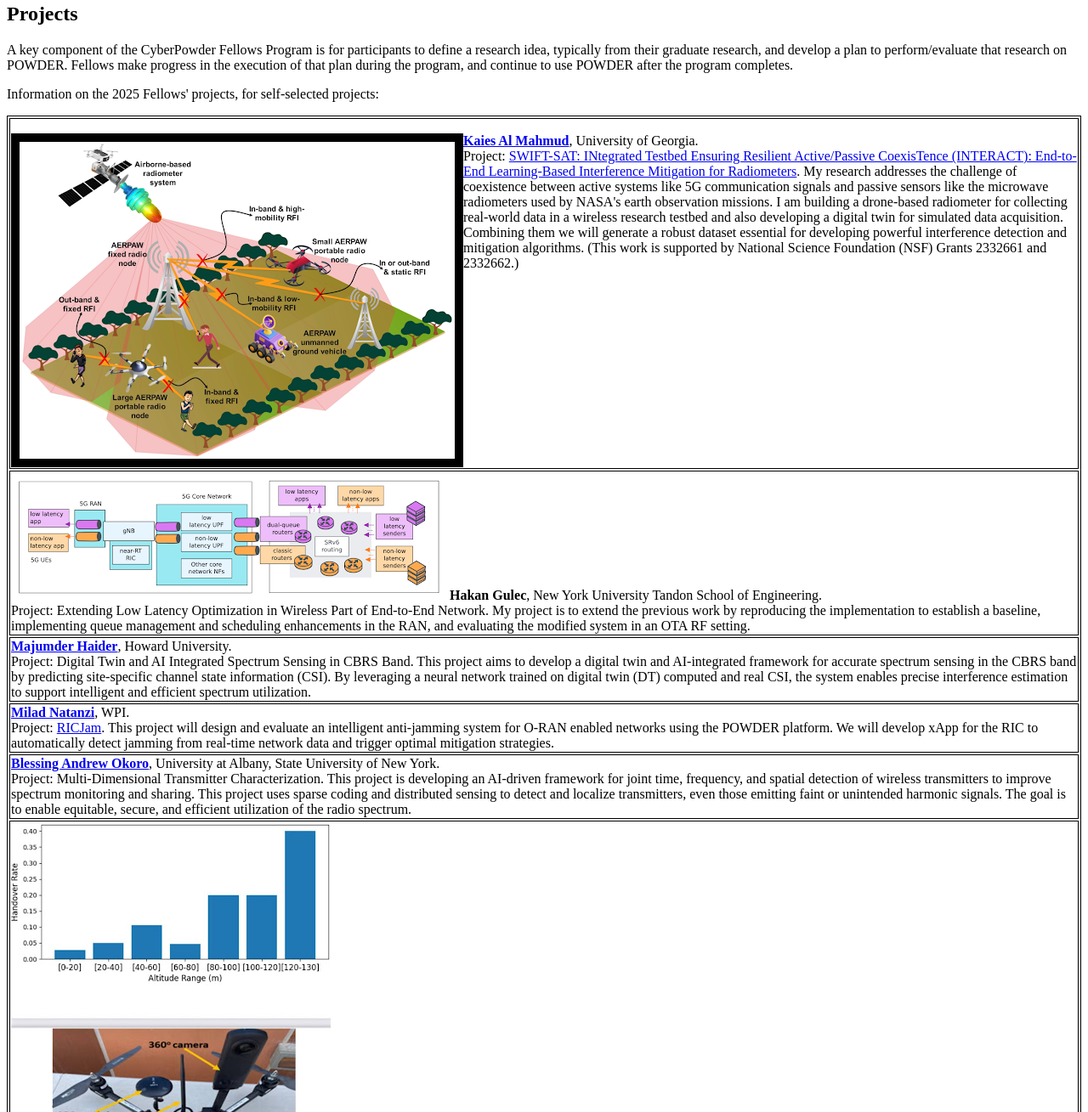
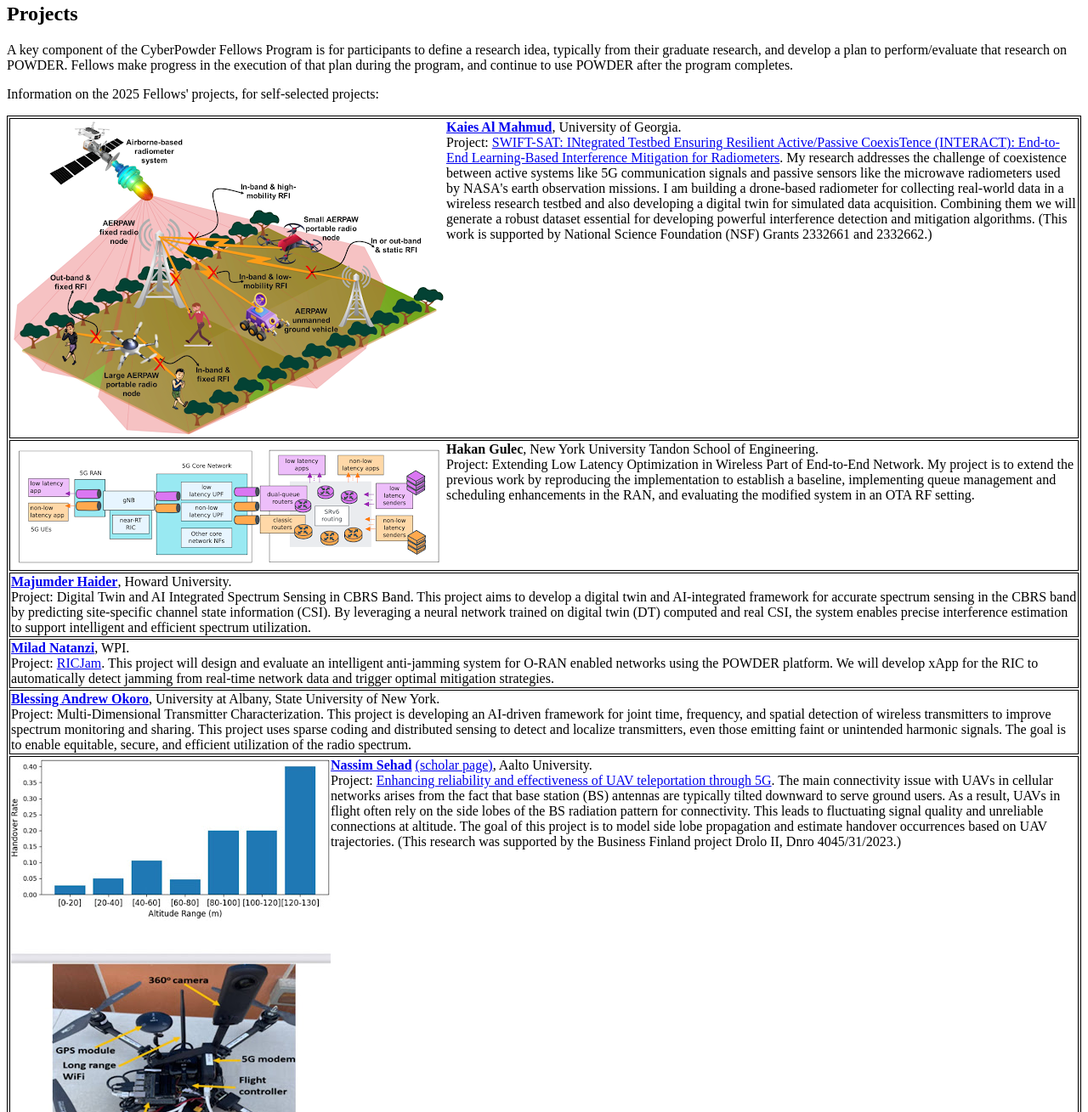
Before and after one commit to npatwari/cyberpowderwebsite, a plain HTML site: page index.html in a window 1280 px wide. Shown: the part 2251-3560 px from the top of the page at 85% size. Drawn offline with Linux system fonts and the light colour scheme.

Commit message:
Update index.html
fixing img wrap

```diff
--- a/index.html
+++ b/index.html
@@ -242,11 +242,11 @@
         <p>Information on the 2025 Fellows' projects, for self-selected projects:</p>
         <table>
             <tr>
-                <td><p></p><img src="kaies_al_mahmud.png" alt="Airborne radiometer and ground-based wireless activity" align=left border=10px solid #000>
-                <strong><a href="https://www.linkedin.com/in/kaiesalmahmud/" target="_blank">Kaies Al Mahmud</a></strong>, University of Georgia. <br>Project: <a href="https://www.nsf.gov/awardsearch/showAward?AWD_ID=2332662&HistoricalAwards=false" target="_blank">SWIFT-SAT: INtegrated Testbed Ensuring Resilient Active/Passive CoexisTence (INTERACT): End-to-End Learning-Based Interference Mitigation for Radiometers</a>. My research addresses the challenge of coexistence between active systems like 5G communication signals and passive sensors like the microwave radiometers used by NASA's earth observation missions. I am building a drone-based radiometer for collecting real-world data in a wireless research testbed and also developing a digital twin for simulated data acquisition. Combining them we will generate a robust dataset essential for developing powerful interference detection and mitigation algorithms. (This work is supported by National Science Foundation (NSF) Grants 2332661 and 2332662.)</p></td>
+                <td><img src="kaies_al_mahmud.png" alt="Airborne radiometer and ground-based wireless activity" align=left>
+                <strong><a href="https://www.linkedin.com/in/kaiesalmahmud/" target="_blank">Kaies Al Mahmud</a></strong>, University of Georgia. <br>Project: <a href="https://www.nsf.gov/awardsearch/showAward?AWD_ID=2332662&HistoricalAwards=false" target="_blank">SWIFT-SAT: INtegrated Testbed Ensuring Resilient Active/Passive CoexisTence (INTERACT): End-to-End Learning-Based Interference Mitigation for Radiometers</a>. My research addresses the challenge of coexistence between active systems like 5G communication signals and passive sensors like the microwave radiometers used by NASA's earth observation missions. I am building a drone-based radiometer for collecting real-world data in a wireless research testbed and also developing a digital twin for simulated data acquisition. Combining them we will generate a robust dataset essential for developing powerful interference detection and mitigation algorithms. (This work is supported by National Science Foundation (NSF) Grants 2332661 and 2332662.)</td>
             </tr>
             <tr>
-                <td><img src="hakan_gulec.png" alt="Low lantency flow chart, 5G RAN, 5G Core, and apps">
+                <td><img src="hakan_gulec.png" alt="Low lantency flow chart, 5G RAN, 5G Core, and apps"  align=left>
                 <strong>Hakan Gulec</strong>, New York University Tandon School of Engineering. <br>Project: Extending Low Latency Optimization in Wireless Part of End-to-End Network. My project is to extend the previous work by reproducing the implementation to establish a baseline, implementing queue management and scheduling enhancements in the RAN, and evaluating the modified system in an OTA RF setting.</td>
             </tr>
             <tr>
@@ -262,11 +262,11 @@
                 <strong><a href="https://www.linkedin.com/in/blessing-okoro-817787153/" target="_blank">Blessing Andrew Okoro</a></strong>, University at Albany, State University of New York. <br>Project: Multi-Dimensional Transmitter Characterization. This project is developing an AI-driven framework for joint time, frequency, and spatial detection of wireless transmitters to improve spectrum monitoring and sharing. This project uses sparse coding and distributed sensing to detect and localize transmitters, even those emitting faint or unintended harmonic signals. The goal is to enable equitable, secure, and efficient utilization of the radio spectrum.</td>
             </tr>
             <tr>
-                <td><img src="nassim_sehad.jpg" alt="drone with 5G modem and handover performance chart">
+                <td><img src="nassim_sehad.jpg" alt="drone with 5G modem and handover performance chart" align=left>
                 <strong><a href="https://www.linkedin.com/in/nassim-sehad-4554a760" target="_blank">Nassim Sehad</a></strong> <a href="https://scholar.google.com/citations?user=Mf4Ey5AAAAAJ&hl=fr" target="_blank">(scholar page)</a>, Aalto University. <br>Project: <a href="https://www.aalto.fi/en/news/towards-the-internet-of-senses" target="_blank">Enhancing reliability and effectiveness of UAV teleportation through 5G</a>. The main connectivity issue with UAVs in cellular networks arises from the fact that base station (BS) antennas are typically tilted downward to serve ground users. As a result, UAVs in flight often rely on the side lobes of the BS radiation pattern for connectivity. This leads to fluctuating signal quality and unreliable connections at altitude. The goal of this project is to model side lobe propagation and estimate handover occurrences based on UAV trajectories. (This research was supported by the Business Finland project Drolo II, Dnro 4045/31/2023.)</td>
             </tr>
             <tr>
-                <td><img src="arush_sharma.png" alt="Poster with title, Detection of RFI in Astronomical Observations for Harmonious Coexistence of Active and Passive Devices">
+                <td><img src="arush_sharma.png" alt="Poster with title, Detection of RFI in Astronomical Observations for Harmonious Coexistence of Active and Passive Devices" align=left>
                 <strong><a href="https://www.linkedin.com/in/arush-sharma/" target="_blank">Arush Sharma</a></strong> <a href="https://wicon.arizona.edu/person/arush-sharma" target="_blank">(website)</a>, University of Arizona. <br>Project: Harmonious coexistence of active and passive devices in a shared spectrum. (<a href="https://dl.acm.org/doi/abs/10.1145/3616388.3617545" target="_blank">paper1</a>, <a href="https://ieeexplore.ieee.org/document/10615823" target="_blank">paper2</a>) Goal: Detect and identify Radio Frequency Interference (RFI) in radio-astronomical datasets obtained from radio telescopes (passive devices) using machine learning techniques. Passive devices typically get plagued with wireless man-made signals (active devices). Specifically, I have worked on enhancing RFI detection in datasets obtained from the Kitt Peak Telescope at Arizona Radio Observatory (ARO), leveraging semi-supervised Generative Adversarial Networks (GANs) to improve classification accuracy while minimizing reliance on large labeled datasets. Next steps: After detecting the RFI, pinpoint the source that caused RFI by characterizing the waveforms.</td>
             </tr>
             <tr>
```
